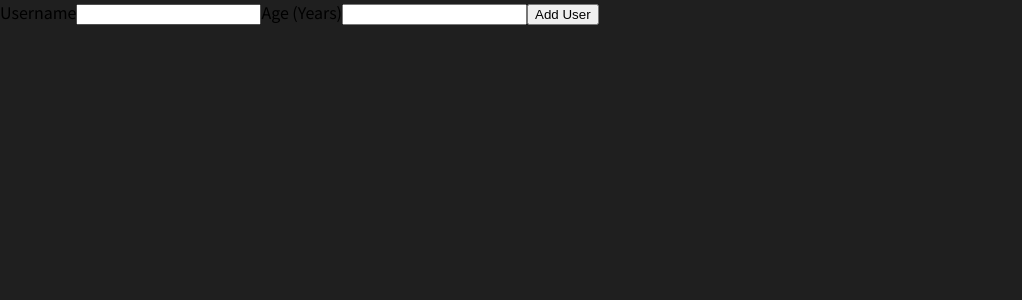
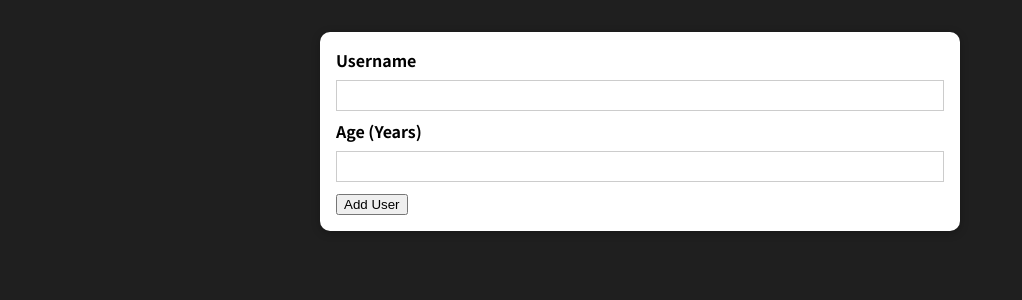
Before and after one commit to Aman07a/react-complete-guide, a React (Create React App) app: page / in a window 1280 px wide. Shown: the top 300 px of the page, without its empty margins (0-1022 px from the left). Built offline with nearby package versions, Linux system fonts and the light colour scheme.

Commit message:
Adding a re-usable "Card" Component

```diff
--- a/src/components/UI/Card.js
+++ b/src/components/UI/Card.js
@@ -0,0 +1,11 @@
+import React from "react";
+
+import classes from "./Card.module.css";
+
+const Card = (props) => {
+  return (
+    <div className={`${classes.card} ${props.className}`}>{props.children}</div>
+  );
+};
+
+export default Card;
--- a/src/components/UI/Card.module.css
+++ b/src/components/UI/Card.module.css
@@ -0,0 +1,5 @@
+.card {
+    background: white;
+    box-shadow: 0 2px 8px rgba(0, 0, 0, 0.26);
+    border-radius: 10px;
+}
--- a/src/components/Users/AddUser.js
+++ b/src/components/Users/AddUser.js
@@ -1,4 +1,7 @@
 import React from "react";
+
+import Card from "../UI/Card";
+import classes from "./AddUser.module.css";
 
 const AddUser = (props) => {
   const addUserHandler = (event) => {
@@ -6,6 +9,7 @@
   };
 
   return (
+    <Card className={classes.input}>
       <form onSubmit={addUserHandler}>
         <label htmlFor="username">Username</label>
         <input id="username" type="text" />
@@ -13,6 +17,7 @@
         <input id="age" type="number" />
         <button type="submit">Add User</button>
       </form>
+    </Card>
   );
 };
 
--- a/src/components/Users/AddUser.module.css
+++ b/src/components/Users/AddUser.module.css
@@ -0,0 +1,26 @@
+.input {
+    margin: 2rem auto;
+    padding: 1rem;
+    width: 90%;
+    max-width: 40rem;
+}
+
+.input label {
+    display: block;
+    font-weight: bold;
+    margin-bottom: 0.5rem;
+}
+
+.input input {
+    font: inherit;
+    display: block;
+    width: 100%;
+    border: 1px solid #ccc;
+    padding: 0.15rem;
+    margin-bottom: 0.5rem;
+}
+
+.input input:focus {
+    outline: none;
+    border-color: #4f005f;
+}
```
Lines whose indentation alone changed are shown as unchanged.
